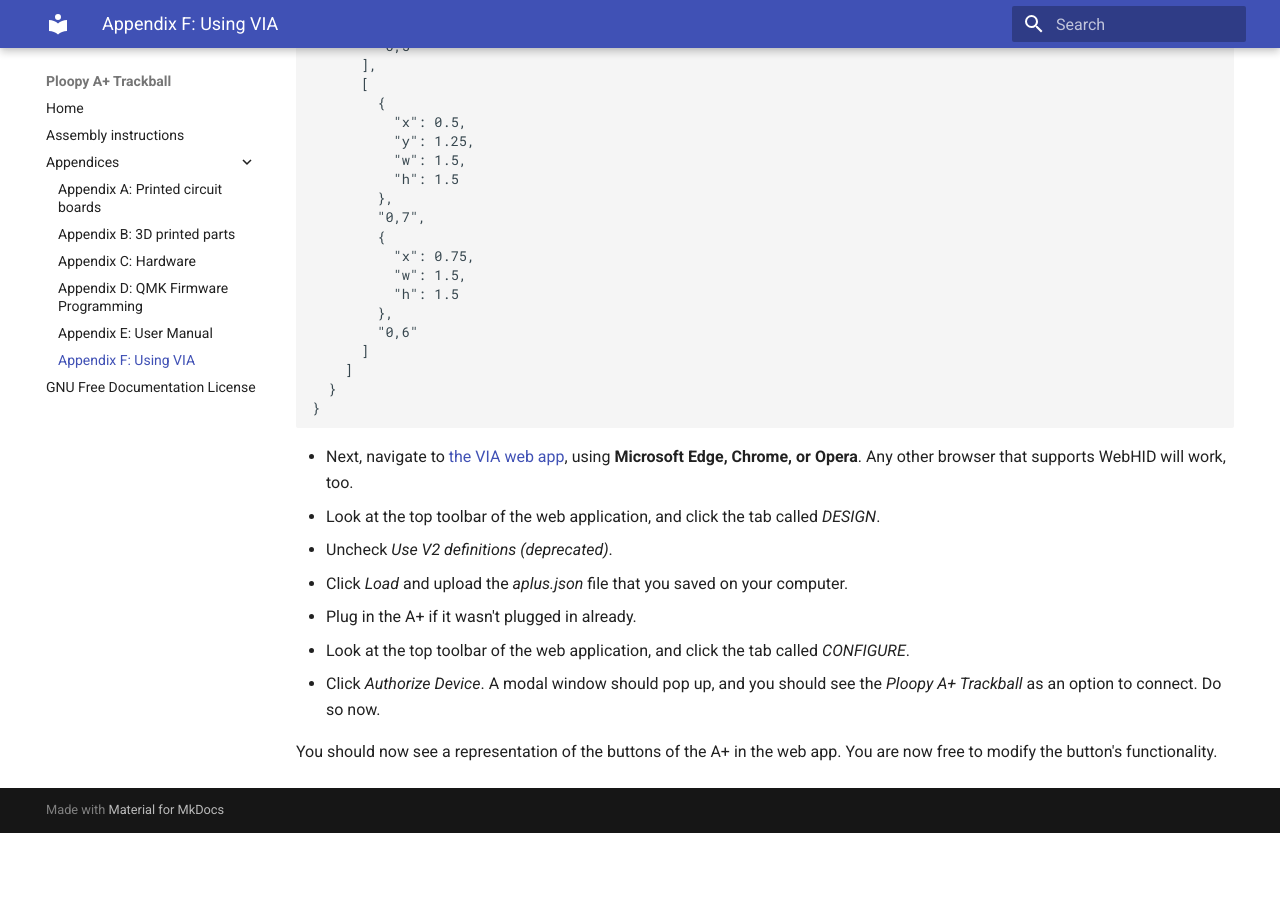
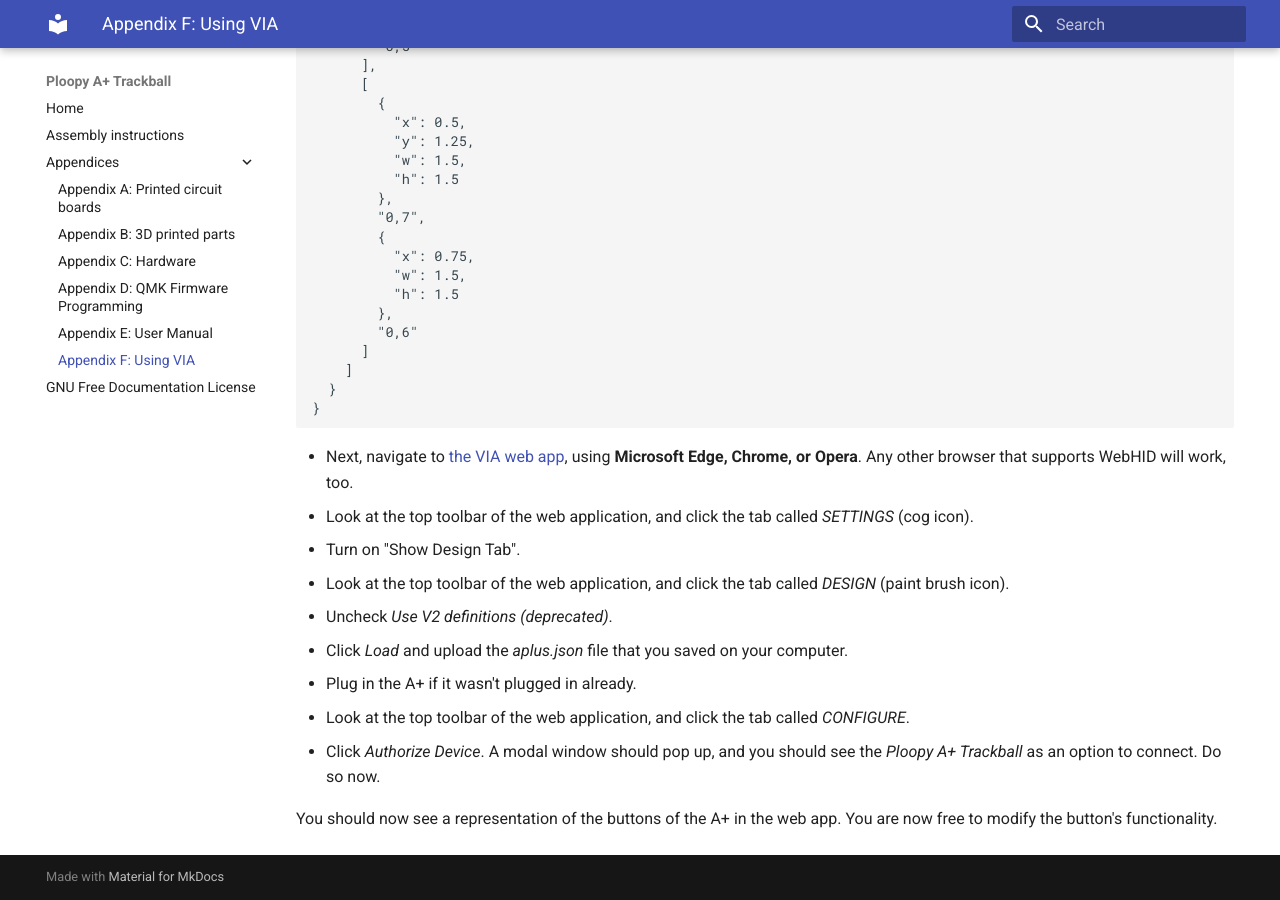
Before and after one commit to peterjc/aplus-trackball, an MkDocs documentation site: the page built from docs/appendices/via.md, in a window 1280 px wide and 900 px high, scrolled down 1350 px. Built offline with MkDocs 1.6.1 and Material for MkDocs 9.7.7, drawn with Linux system fonts in a browser that asks for light colours; before the commit the page ends 2183 px from its top, so only the background shows below that.

Commit message:
Must enable the VIA design tab

```diff
--- a/docs/appendices/via.md
+++ b/docs/appendices/via.md
@@ -83,7 +83,9 @@ Begin by copying and pasting the following into a text file, saving it as *aplus
     }
 
 - Next, navigate to [the VIA web app](https://usevia.app), using **Microsoft Edge, Chrome, or Opera**. Any other browser that supports WebHID will work, too.
-- Look at the top toolbar of the web application, and click the tab called *DESIGN*.
+- Look at the top toolbar of the web application, and click the tab called *SETTINGS* (cog icon).
+- Turn on "Show Design Tab".
+- Look at the top toolbar of the web application, and click the tab called *DESIGN* (paint brush icon).
 - Uncheck *Use V2 definitions (deprecated)*.
 - Click *Load* and upload the *aplus.json* file that you saved on your computer.
 - Plug in the A+ if it wasn't plugged in already.
```
